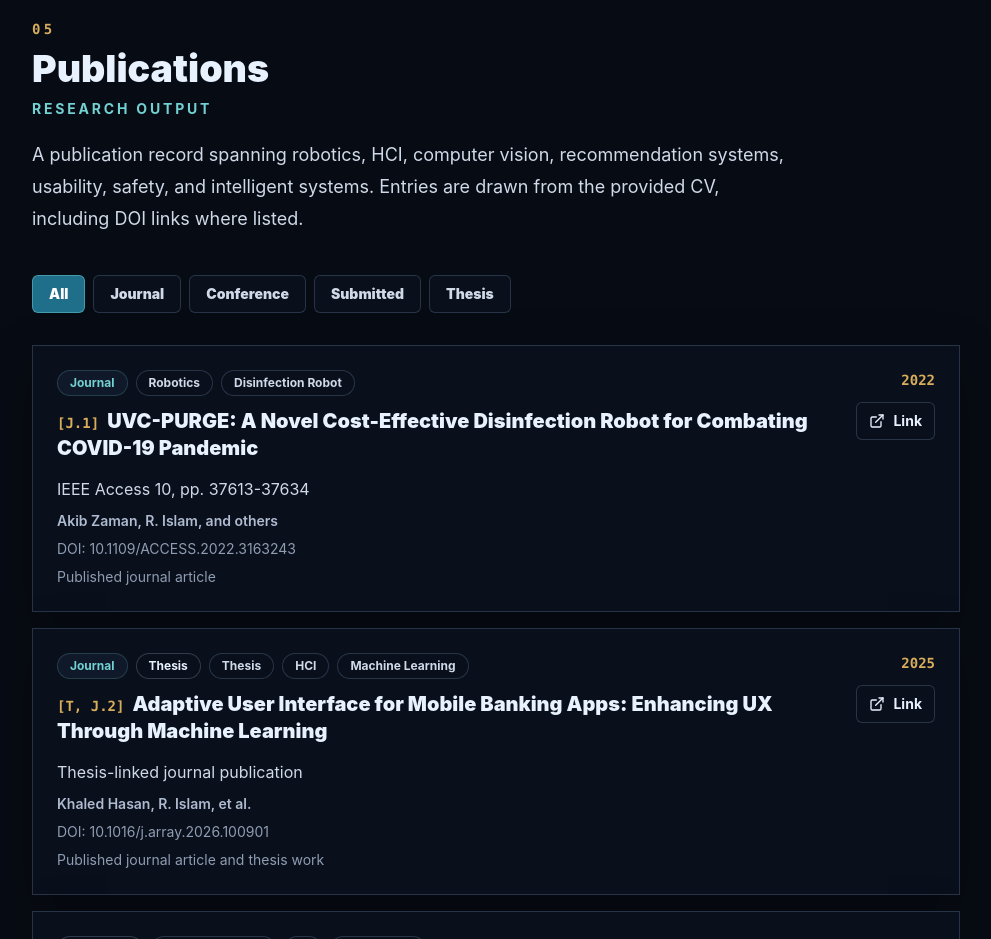
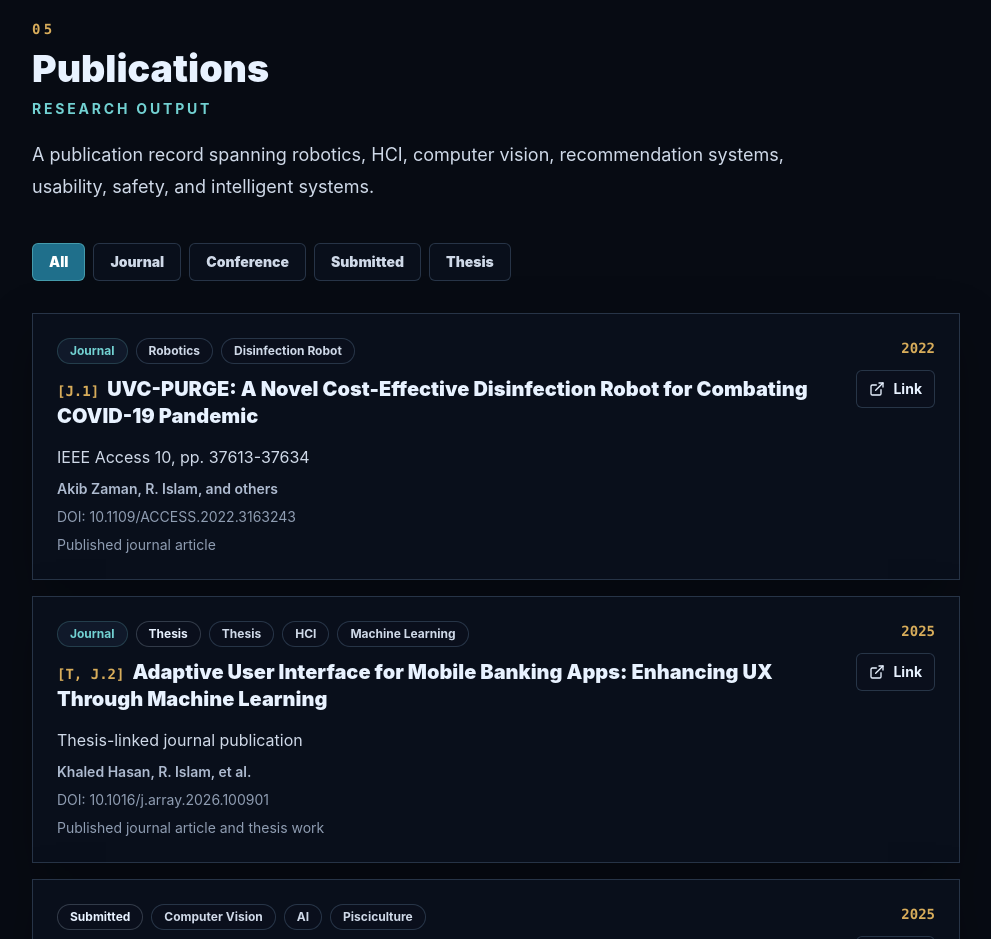
Before and after one commit to MdRashidUlIslam612001/portfolio, a React (Vite) app: page / in a window 1280 px wide. Shown: the part 5080-6019 px from the top of the page, without its empty margins (288-1279 px from the left). Built offline with nearby package versions, Linux system fonts and the light colour scheme.

Commit message:
Update PublicationsSection.jsx

```diff
--- a/src/sections/PublicationsSection.jsx
+++ b/src/sections/PublicationsSection.jsx
@@ -19,7 +19,7 @@ export default function PublicationsSection() {
     <section className="section-shell">
       <SectionHeader id="publications" number="05" title="Publications" eyebrow="Research output">
         A publication record spanning robotics, HCI, computer vision, recommendation systems, usability, safety, and
-        intelligent systems. Entries are drawn from the provided CV, including DOI links where listed.
+        intelligent systems.
       </SectionHeader>
 
       <div className="mb-8 flex flex-wrap gap-2">
```
